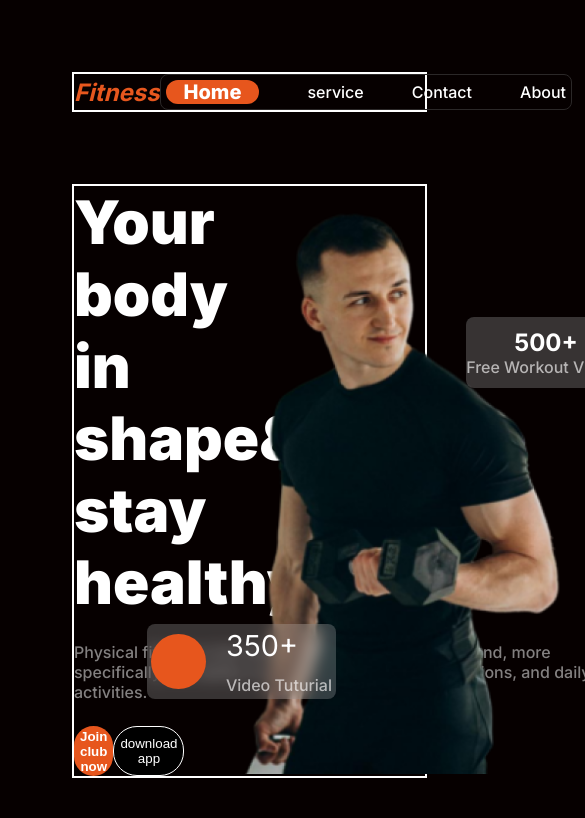
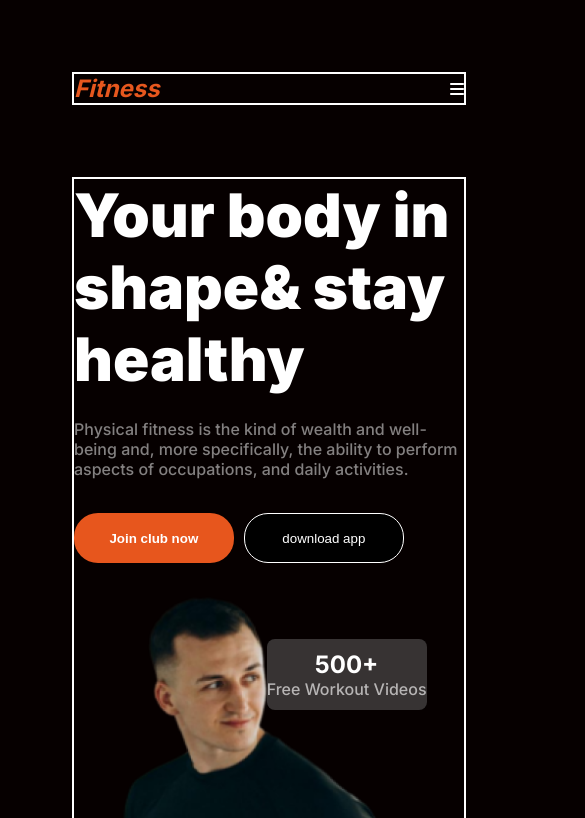
Before and after one commit to raselworshop/assignment-2, a plain HTML site: page index.html in a window 390 px wide. Shown: the top 818 px of the page, 585 px wide, since content can reach past the window. Drawn offline with Linux system fonts and the light colour scheme.

Commit message:
added mobile responsive things here

```diff
--- a/index.html
+++ b/index.html
@@ -4,6 +4,7 @@
     <meta charset="UTF-8">
     <meta name="viewport" content="width=device-width, initial-scale=1.0">
     <title>assignment second</title>
+    <link rel="stylesheet" href="https://cdnjs.cloudflare.com/ajax/libs/font-awesome/6.5.2/css/all.min.css" integrity="sha512-SnH5WK+bZxgPHs44uWIX+LLJAJ9/2PkPKZ5QiAj6Ta86w+fsb2TkcmfRyVX3pBnMFcV7oQPJkl9QevSCWr3W6A==" crossorigin="anonymous" referrerpolicy="no-referrer" />
     <link rel="stylesheet" href="./styles/style.css">
 </head>
 <body>
@@ -18,6 +19,7 @@
             <p>Contact</p>
             <p>About</p>
         </div>
+        <i class="fa-solid fa-bars nav-opt"></i>
     </nav>
     <section class="banner container">
         <div class="banner-content">
--- a/styles/style.css
+++ b/styles/style.css
@@ -64,6 +64,9 @@ body{
     border-radius: 8px;
     padding: 5px;
 }
+.nav-opt i{
+    display: none;
+}
 /* banner section styles */
 .banner{
     display: flex;
@@ -80,7 +83,7 @@ body{
 }
 .banner-content p{
     color:rgba(255, 255, 255, 0.5);
-    width: 570px;
+    max-width: 570px;
     margin: 24px 0;
 }
 .banner-btn{
@@ -91,7 +94,7 @@ body{
     width: 220px;
     height: 50px;
     border: 1px solid white;
-    margin-right: 92px;
+    margin-right: 60px;
     background-color: black;
     color: white;
     border-radius: 24px;
@@ -167,3 +170,48 @@ body{
     font-size: 1.8rem;
     font-weight: normal;
 }
+
+/* responsiveness for mobile versions */
+@media screen and (max-width: 576px) {
+    .container{
+        width: 100%;
+    }
+    .nav-bar{
+        display: flex;
+        justify-content: space-between;
+        align-items: center;
+        gap: 24px;
+    }
+    .nav-options{
+        display: none;
+    }
+    .nav-opt{
+        display: block;
+    }
+    .banner{
+        display: flex;
+        flex-direction: column;
+        justify-content:space-between;
+        align-items:center;
+    }
+    .banner-content{
+        width: 100%;
+        height: auto;
+    }
+    .banner-btn {
+        display: flex;
+        justify-content: space-evenly;
+        align-items: center;
+
+    }
+    .btn{margin: 10px;}
+    .free-workout {
+        top: 66px;
+        right: 20px;
+    }
+    .video-tutorial{
+        left: -30px;
+        bottom: 248px;
+    }
+
+}
```
